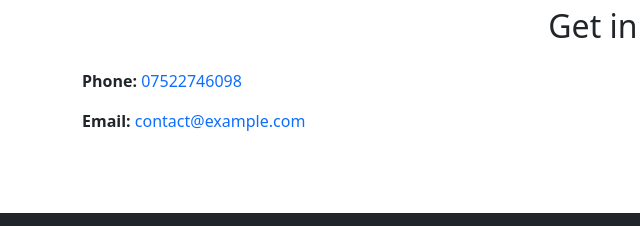
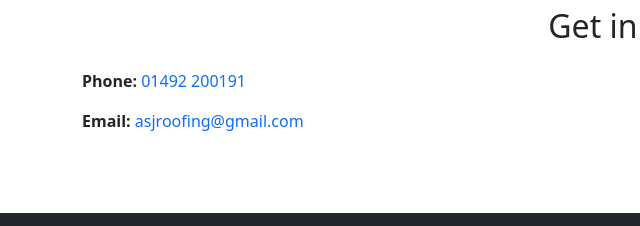
Before and after one commit to JamesCraigMitchell/asjroofing, a plain HTML site: page index.html in a window 1280 px wide. Shown: the part 1465-1691 px from the top of the page, 0-640 px from the left. Drawn offline with nearby package versions, Linux system fonts and the light colour scheme.

Commit message:
Tweak index

```diff
--- a/index.html
+++ b/index.html
@@ -164,8 +164,8 @@
             <h2 class="text-center mb-4">Get in touch</h2>
             <div class="row">
                 <div class="col-md-6 mb-3">
-                    <p><strong>Phone:</strong> <a href="tel:+447522746098" class="text-decoration-none">07522746098</a></p>
-                    <p><strong>Email:</strong> <a href="mailto:contact@example.com" class="text-decoration-none">contact@example.com</a></p>
+                    <p><strong>Phone:</strong> <a href="tel:+441492200191" class="text-decoration-none">01492 200191</a></p>
+                    <p><strong>Email:</strong> <a href="mailto:asjroofing@gmail.com" class="text-decoration-none">asjroofing@gmail.com</a></p>
                 </div>
             </div>
         </div>
```
